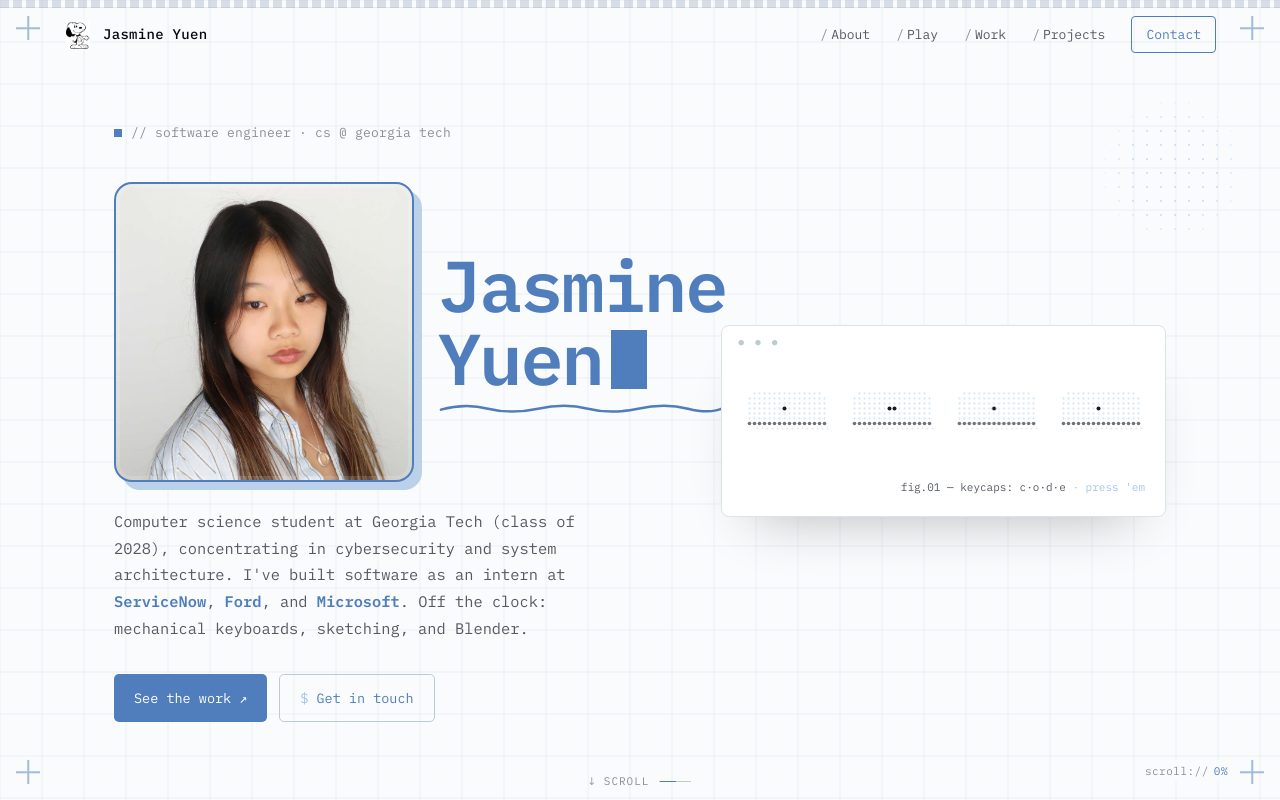
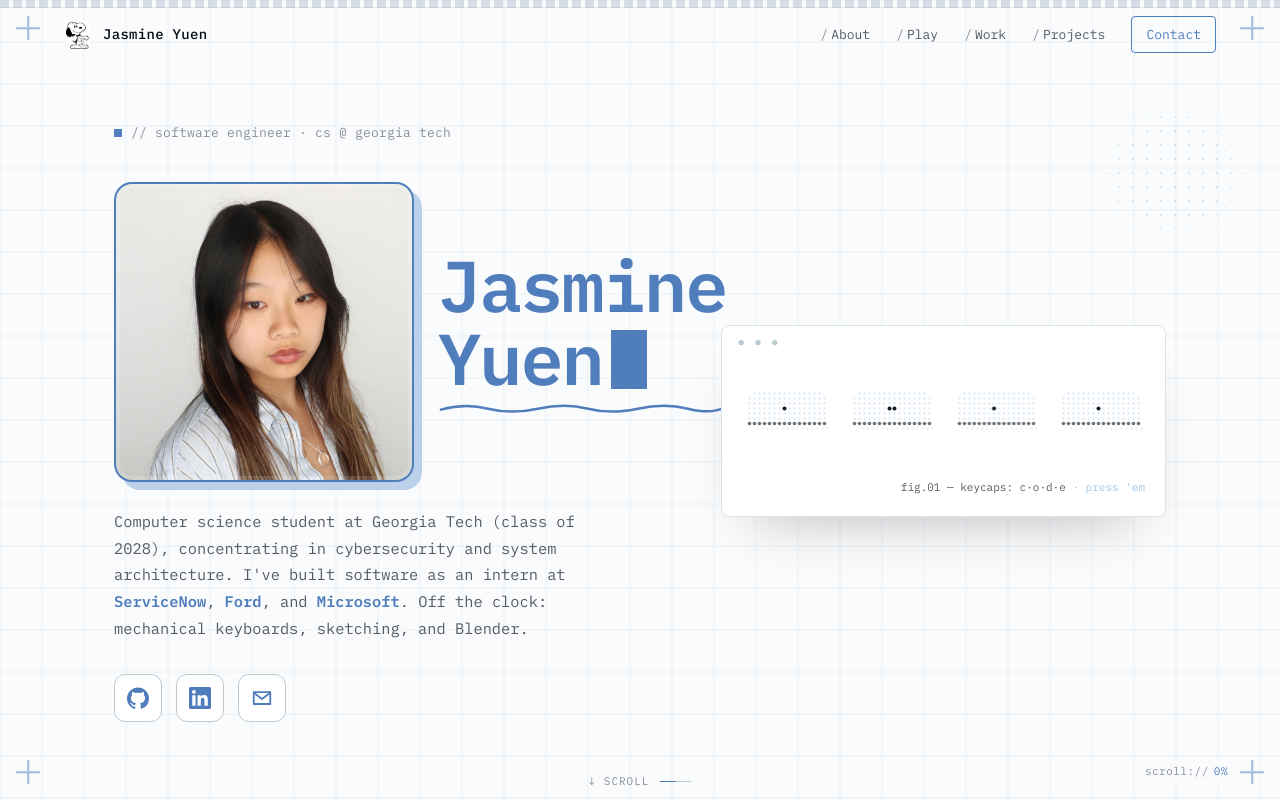
Before and after one commit to jyuenbeep/personal-portfolio, a plain HTML site: page index.html in a window 1280 px wide. Shown: the top 800 px of the page. Drawn offline with Linux system fonts and the light colour scheme; files whose address does not match are found by name; a web font is replaced by a local one.

Commit message:
Add favicon + tab title, swap hero buttons for social icon links
- Tab title "Jas's Landing Page" + icon.png favicon / apple-touch-icon
- Hero: GitHub, LinkedIn, and email icon links replace the two buttons

Co-Authored-By: Claude Opus 4.8 <noreply@anthropic.com>

```diff
--- a/index.html
+++ b/index.html
@@ -3,12 +3,14 @@
 <head>
   <meta charset="UTF-8" />
   <meta name="viewport" content="width=device-width, initial-scale=1.0" />
-  <title>Jasmine Yuen — Software Engineer</title>
+  <title>Jas's Landing Page</title>
+  <link rel="icon" type="image/png" href="assets/icon.png?v=1" />
+  <link rel="apple-touch-icon" href="assets/icon.png?v=1" />
   <meta name="description" content="Jasmine Yuen — CS student at Georgia Tech and software engineer. Internships at ServiceNow, Ford, and Microsoft." />
   <link rel="preconnect" href="https://fonts.googleapis.com" />
   <link rel="preconnect" href="https://fonts.gstatic.com" crossorigin />
   <link href="https://fonts.googleapis.com/css2?family=Playfair+Display:ital,wght@0,500;0,600;0,700;0,800;1,500;1,600&family=PT+Serif:ital@0;1&family=IBM+Plex+Mono:wght@400;500;600&family=Inter:wght@400;500;600;700&display=swap" rel="stylesheet" />
-  <link rel="stylesheet" href="styles.css?v=32" />
+  <link rel="stylesheet" href="styles.css?v=33" />
 </head>
 <body>
   <!-- BOOT INTRO — types a name out on a mechanical keyboard (first load only) -->
@@ -73,9 +75,16 @@
             <em>Microsoft</em>. Off the clock: mechanical keyboards, sketching,
             and Blender.
           </p>
-          <div class="hero__actions">
-            <a class="btn btn--solid" href="#projects">See the work <span>↗</span></a>
-            <a class="btn btn--ghost" href="#contact">Get in touch</a>
+          <div class="hero__socials">
+            <a class="hero__social" href="https://github.com/jyuenbeep" target="_blank" rel="noopener" aria-label="GitHub">
+              <svg viewBox="0 0 24 24" aria-hidden="true"><path fill="currentColor" d="M12 .5C5.37.5 0 5.87 0 12.5c0 5.3 3.44 9.8 8.21 11.39.6.11.82-.26.82-.58 0-.29-.01-1.05-.02-2.06-3.34.73-4.04-1.61-4.04-1.61-.55-1.39-1.33-1.76-1.33-1.76-1.09-.75.08-.73.08-.73 1.21.09 1.84 1.24 1.84 1.24 1.07 1.84 2.81 1.31 3.5 1 .11-.78.42-1.31.76-1.61-2.67-.3-5.47-1.34-5.47-5.95 0-1.31.47-2.39 1.24-3.23-.13-.3-.54-1.52.11-3.18 0 0 1.01-.32 3.3 1.23a11.5 11.5 0 0 1 6 0c2.29-1.55 3.3-1.23 3.3-1.23.65 1.66.24 2.88.12 3.18.77.84 1.23 1.92 1.23 3.23 0 4.62-2.81 5.64-5.49 5.94.43.37.82 1.1.82 2.22 0 1.61-.02 2.9-.02 3.29 0 .32.22.7.83.58A12 12 0 0 0 24 12.5C24 5.87 18.63.5 12 .5z"/></svg>
+            </a>
+            <a class="hero__social" href="https://www.linkedin.com/in/jasmineyiyuen/" target="_blank" rel="noopener" aria-label="LinkedIn">
+              <svg viewBox="0 0 24 24" aria-hidden="true"><path fill="currentColor" d="M20.45 20.45h-3.56v-5.57c0-1.33-.03-3.04-1.85-3.04-1.86 0-2.14 1.45-2.14 2.94v5.67H9.35V9h3.42v1.56h.05c.48-.9 1.64-1.85 3.37-1.85 3.6 0 4.27 2.37 4.27 5.46v6.28zM5.34 7.43a2.06 2.06 0 1 1 0-4.13 2.06 2.06 0 0 1 0 4.13zM7.12 20.45H3.56V9h3.56v11.45zM22.22 0H1.77C.8 0 0 .78 0 1.73v20.54C0 23.22.8 24 1.77 24h20.45c.98 0 1.78-.78 1.78-1.73V1.73C24 .78 23.2 0 22.22 0z"/></svg>
+            </a>
+            <a class="hero__social" href="#contact" aria-label="Email">
+              <svg viewBox="0 0 24 24" aria-hidden="true"><path fill="none" stroke="currentColor" stroke-width="2" stroke-linejoin="round" d="M3 5.5h18v13H3z"/><path fill="none" stroke="currentColor" stroke-width="2" stroke-linecap="round" stroke-linejoin="round" d="M3.5 6.5l8.5 6.5 8.5-6.5"/></svg>
+            </a>
           </div>
         </div>
         <div class="hero__right">
@@ -277,6 +286,6 @@
     </div>
   </footer>
 
-  <script src="main.js?v=32"></script>
+  <script src="main.js?v=33"></script>
 </body>
 </html>
--- a/styles.css
+++ b/styles.css
@@ -182,6 +182,17 @@ main, .nav, .contact { position: relative; z-index: 1; }
 .hero__lede a:hover { background: var(--sky); }
 
 .hero__actions { display: flex; gap: 12px; flex-wrap: wrap; }
+.hero__socials { display: flex; gap: 14px; }
+.hero__social {
+  width: 48px; height: 48px; border-radius: 11px;
+  display: grid; place-items: center;
+  color: var(--navy); background: var(--white);
+  border: 1.5px solid var(--line-dk);
+  transition: transform .18s var(--ease), background .2s var(--ease), border-color .2s var(--ease), color .2s var(--ease), box-shadow .2s var(--ease);
+}
+.hero__social svg { width: 22px; height: 22px; display: block; }
+.hero__social:hover { background: var(--navy); border-color: var(--navy); color: #fff; transform: translateY(-3px); box-shadow: 0 10px 20px -8px rgba(4,8,15,.4); }
+.hero__social:focus-visible { outline: 2px solid var(--blue); outline-offset: 3px; }
 .btn {
   font-family: var(--mono); font-size: 13.5px; text-decoration: none; padding: 12px 20px; border-radius: 5px;
   display: inline-flex; align-items: center; gap: 8px;
```
